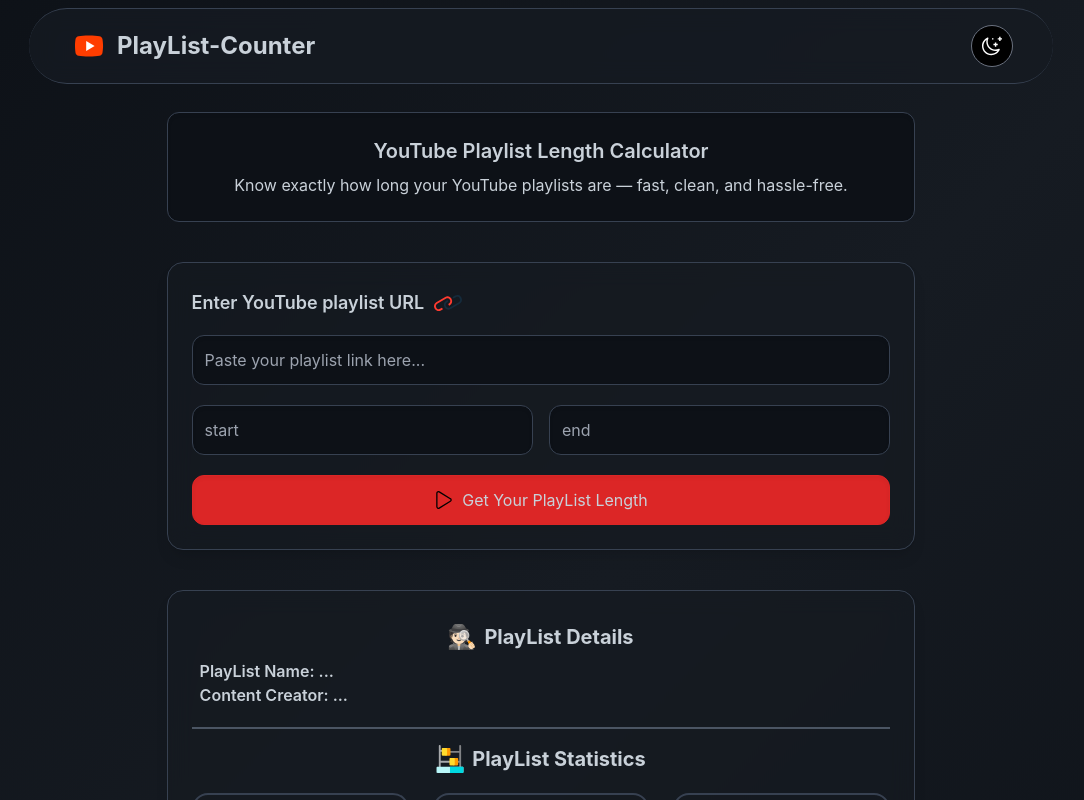
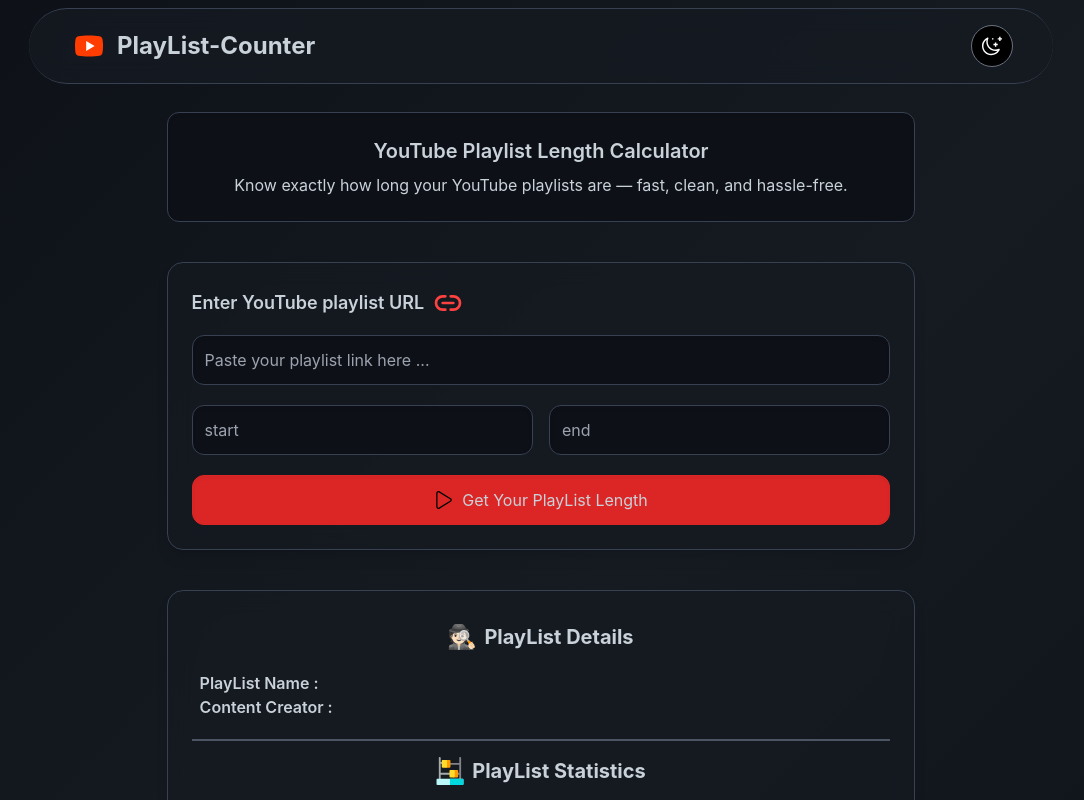
Before and after one commit to DeepakMalapaka/playlist-counter, a React (Vite) app: page / in a window 1280 px wide. Shown: the top 800 px of the page, without its empty margins (99-1183 px from the left). Built offline with nearby package versions, Linux system fonts and the light colour scheme; no server answers.

Commit message:
Update SVG format and adjust placeholder text in EnterInput component

```diff
--- a/src/components/EnterInput.jsx
+++ b/src/components/EnterInput.jsx
@@ -38,7 +38,7 @@
           {/* Playlist URL */}
           <input
             type="url"
-            placeholder="Paste your playlist link here..."
+            placeholder="Paste your playlist link here ..."
             className={`w-full p-3 rounded-xl text-sm sm:text-base
             shadow-inner border focus:outline-none focus:ring-2
             transition-all duration-300
--- a/src/components/Stats.jsx
+++ b/src/components/Stats.jsx
@@ -37,9 +37,9 @@
           <img src={search} alt="search" className="size-7"/>
           <span>PlayList Details</span>
         </div>
-        <div className="specs flex flex-col justify-center items-start font-semibold text-sm sm:text-base mb-5">
-          <span>PlayList Name: {playListName || "..."}</span>
-          <span>Content Creator: {contentCreator || "..."}</span>
+        <div className="specs flex flex-col justify-center items-start font-semibold text-sm sm:text-base mb-5 mt-5">
+          <span>PlayList Name : {playListName || ""}</span>
+          <span>Content Creator : {contentCreator || ""}</span>
         </div>
       </div>
 
```
Also changed, not shown: src/assets/Link.svg.
